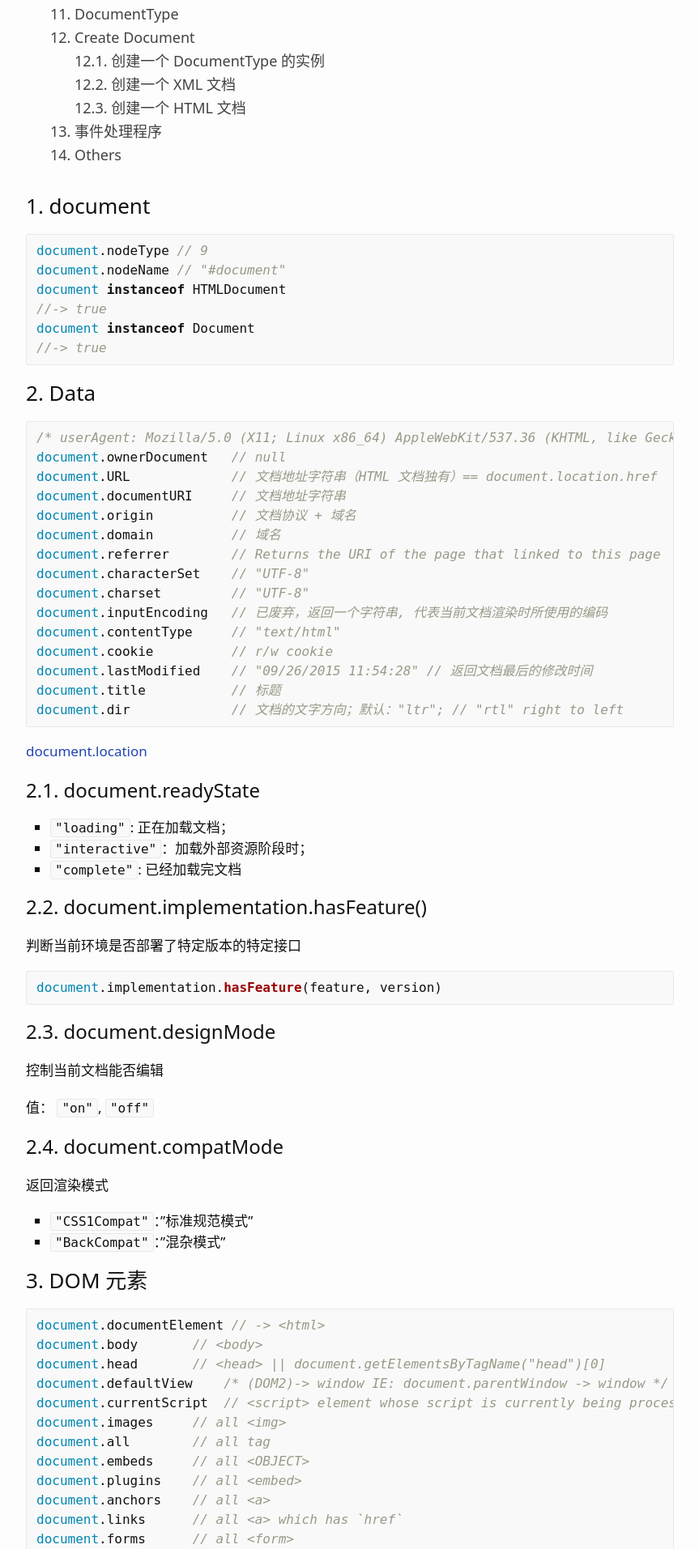
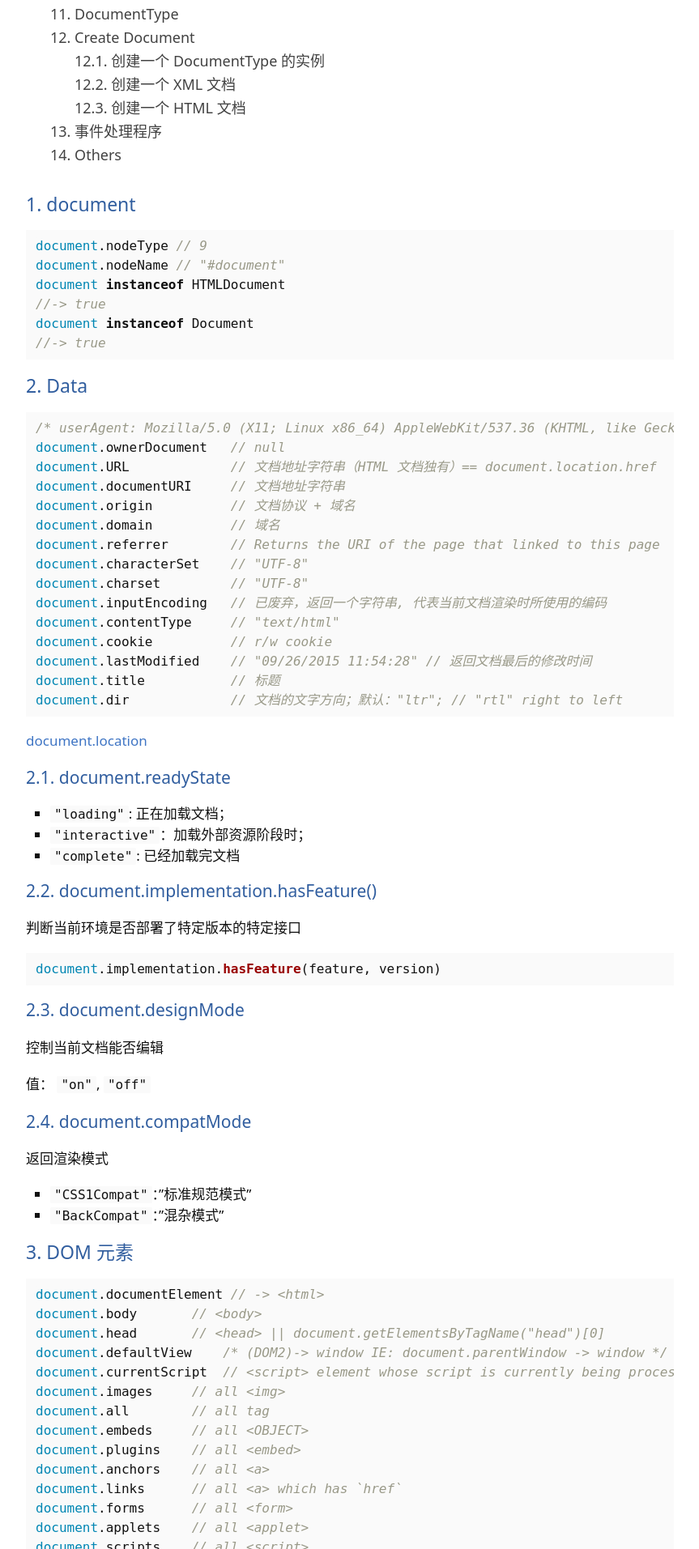
Before and after one commit to dgeibi/dgeibi.github.com, a Jekyll site: the page built from docs/JavaScript/DOM/Document.md, in a window 1280 px wide. Shown: the part 859-2772 px from the top of the page at 81% size, without its empty margins (208-1071 px from the left). Built offline with Jekyll 4.4.1, drawn with Linux system fonts in a browser that asks for light colours; comment, search, counter and statistics services are not loaded.

Commit message:
update at 2016-10-23 14:05:36 UTC

```diff
--- a/_sass/_base.scss
+++ b/_sass/_base.scss
@@ -148,8 +148,7 @@
     color: $brand-color;
     text-decoration: none;
 
-    &:hover {
-        color: $text-color;
+    &.hover {
         text-decoration: underline;
     }
 }
@@ -171,19 +170,19 @@
 /**
  * Code formatting
  */
-pre,
 code,
 kbd,
+pre,
 samp,
-tt{
-  font-family: "Iosevka Slab", "Andale Mono", "Fira Mono", "DejaVu Sans Mono", Menlo, Consolas, "Liberation Mono", Monaco, "Lucida Console", monospace;
-  font-size:1em;
+tt {
+    font-family: "Iosevka Slab", "Andale Mono", "Fira Mono", "DejaVu Sans Mono", Menlo, Consolas, "Liberation Mono", Monaco, "Lucida Console", monospace;
+    font-size: 1em;
 }
+
 code,
 pre {
     font-size: 16px;
-    border: 1px solid $grey-color-light;
-    border-radius: 3px;
+    border-radius: 2px;
     background-color: $code-background-color;
 }
 
--- a/_sass/_extra.scss
+++ b/_sass/_extra.scss
@@ -4,6 +4,9 @@
 .toc-content {
     counter-reset: section;
 
+    h2, h3, h4{
+        color: darken($brand-color, 10%);
+    }
     h2 {
         counter-reset: subsection;
     }
--- a/_sass/_layout.scss
+++ b/_sass/_layout.scss
@@ -102,24 +102,15 @@
     margin-bottom: $spacing-unit;
 
     h2 {
-        font-size: 26px;
-        @include media-query($on-palm) {
-            font-size: 22px;
-        }
+        font-size: 23px;
     }
 
     h3 {
-        font-size: 24px;
-        @include media-query($on-palm) {
-            font-size: 20px;
-        }
+        font-size: 21px;
     }
 
     h4 {
-        font-size: 20px;
-        @include media-query($on-palm) {
-            font-size: 18px;
-        }
+        font-size: 19px;
     }
 }
 
--- a/assets/main.js
+++ b/assets/main.js
@@ -17,6 +17,7 @@
         var cosParameter = (window.pageYOffset - scrollTo) / 2,
             scrollCount = 0,
             oldTimestamp = window.performance.now();
+
         function step(newTimestamp) {
             var tsDiff = newTimestamp - oldTimestamp;
             scrollCount += Math.PI / (scrollDuration / tsDiff);
@@ -38,8 +39,22 @@
             if (links[i].hostname != window.location.hostname) {
                 links[i].target = '_blank';
             }
+            links[i].addEventListener('mouseenter', function(e) {
+                e.target.classList.add('hover');
+            });
+            links[i].addEventListener('mouseleave', function(e) {
+                e.target.classList.remove('hover');
+            });
         }
     })();
+
+    window.addEventListener('touchstart', function(e) {
+        e.target.classList.add('hover');
+    });
+
+    window.addEventListener('click', function(e) {
+        e.target.classList.remove('hover');
+    });
 
     /* add table-wrapper */
     (function() {
--- a/assets/main.scss
+++ b/assets/main.scss
@@ -16,9 +16,9 @@
 $spacing-unit:     30px;
 
 $text-color:       #111;
-$background-color: #fdfdfd;
-$code-background-color: #f9f9f9;
-$brand-color:      #2444b3;
+$background-color: #fff;
+$code-background-color: #fafafa;
+$brand-color:      #3F75C4;
 
 $grey-color:       #828282;
 $grey-color-light: lighten($grey-color, 40%);
```
